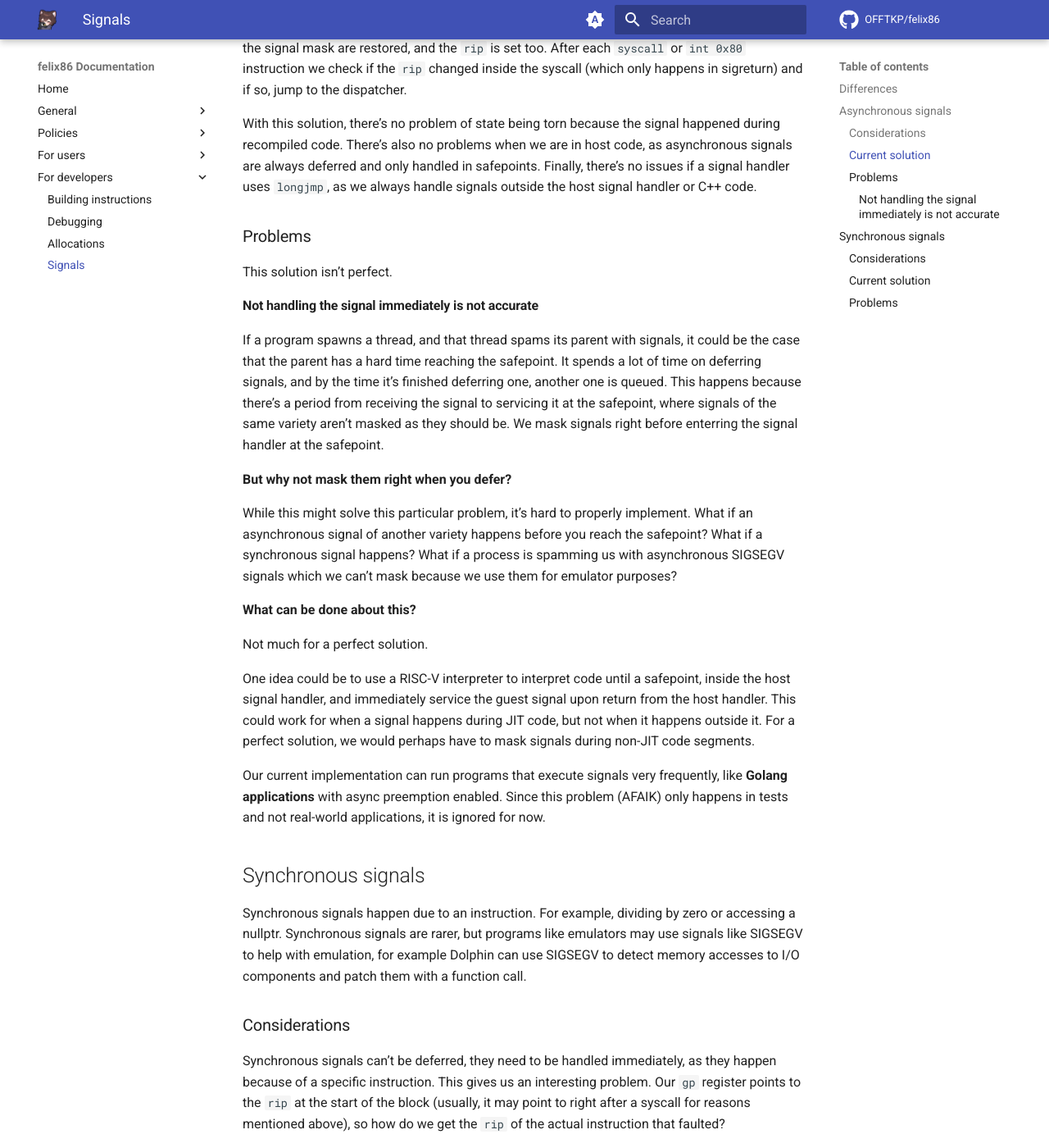
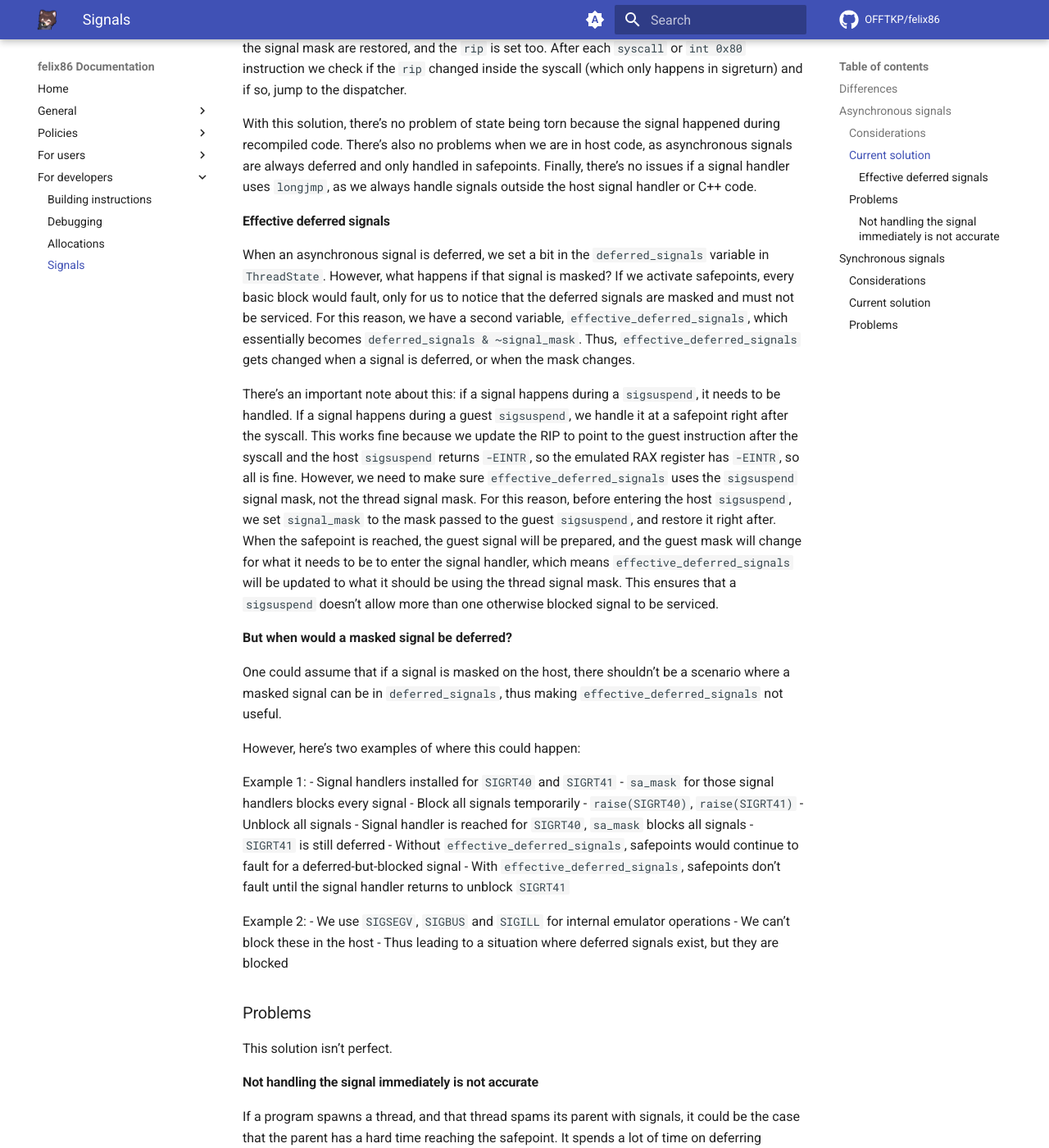
Before and after one commit to felix86-emu/docs, an MkDocs documentation site: the page built from docs/devs/signals.md, in a window 1280 px wide and 1400 px high, scrolled down 1718 px. Shown: the whole window at 82% size. Built offline with MkDocs 1.6.1 and Material for MkDocs 9.7.7, drawn with Linux system fonts in a browser that asks for light colours; comment, search, counter and statistics services are not loaded; some of the changed text lies outside the part shown.

Commit message:
Update docs

```diff
--- a/docs/devs/signals.md
+++ b/docs/devs/signals.md
@@ -37,6 +37,34 @@ When a signal handler is finished, it returns using the `rt_sigreturn` syscall.
 
 With this solution, there's no problem of state being torn because the signal happened during recompiled code. There's also no problems when we are in host code, as asynchronous signals are always deferred and only handled in safepoints. Finally, there's no issues if a signal handler uses `longjmp`, as we always handle signals outside the host signal handler or C++ code.
 
+#### Effective deferred signals
+
+When an asynchronous signal is deferred, we set a bit in the `deferred_signals` variable in `ThreadState`. However, what happens if that signal is masked? If we activate safepoints, every basic block would fault, only for us to notice that the deferred signals are masked and must not be serviced. For this reason, we have a second variable, `effective_deferred_signals`, which essentially becomes `deferred_signals & ~signal_mask`. Thus, `effective_deferred_signals` gets changed when a signal is deferred, or when the mask changes.
+
+There's an important note about this: if a signal happens during a `sigsuspend`, it needs to be handled. If a signal happens during a guest `sigsuspend`, we handle it at a safepoint right after the syscall. This works fine because we update the RIP to point to the guest instruction after the syscall and the host `sigsuspend` returns `-EINTR`, so the emulated RAX register has `-EINTR`, so all is fine. However, we need to make sure `effective_deferred_signals` uses the `sigsuspend` signal mask, not the thread signal mask. For this reason, before entering the host `sigsuspend`, we set `signal_mask` to the mask passed to the guest `sigsuspend`, and restore it right after. When the safepoint is reached, the guest signal will be prepared, and the guest mask will change for what it needs to be to enter the signal handler, which means `effective_deferred_signals` will be updated to what it should be using the thread signal mask. This ensures that a `sigsuspend` doesn't allow more than one otherwise blocked signal to be serviced.
+
+**But when would a masked signal be deferred?**
+
+One could assume that if a signal is masked on the host, there shouldn't be a scenario where a masked signal can be in `deferred_signals`, thus making `effective_deferred_signals` not useful.
+
+However, here's two examples of where this could happen:
+
+Example 1:
+- Signal handlers installed for `SIGRT40` and `SIGRT41`
+- `sa_mask` for those signal handlers blocks every signal
+- Block all signals temporarily
+- `raise(SIGRT40)`, `raise(SIGRT41)`
+- Unblock all signals
+- Signal handler is reached for `SIGRT40`, `sa_mask` blocks all signals
+- `SIGRT41` is still deferred
+- Without `effective_deferred_signals`, safepoints would continue to fault for a deferred-but-blocked signal
+- With `effective_deferred_signals`, safepoints don't fault until the signal handler returns to unblock `SIGRT41`
+
+Example 2:
+- We use `SIGSEGV`, `SIGBUS` and `SIGILL` for internal emulator operations
+- We can't block these in the host
+- Thus leading to a situation where deferred signals exist, but they are blocked
+
 ### Problems
 
 This solution isn't perfect.
@@ -47,7 +75,7 @@ If a program spawns a thread, and that thread spams its parent with signals, it
 
 **But why not mask them right when you defer?**
 
-While this might solve this particular problem, it's hard to properly implement. What if an asynchronous signal of another variety happens before you reach the safepoint? What if a synchronous signal happens? What if a process is spamming us with asynchronous SIGSEGV signals which we can't mask because we use them for emulator purposes?
+While this might solve this particular problem, it's hard to properly implement. What if an asynchronous signal of another variety happens before you reach the safepoint? What if a synchronous signal happens? What if a process is spamming us with asynchronous SIGSEGV signals which we can't mask because we use them for emulator purposes? Additionally, the safepoint needs to store the old `signal_mask`, so we can't change that variable until we are ready to service the signal.
 
 **What can be done about this?**
 
@@ -71,7 +99,7 @@ Currently, we use a vector that maps each x86 `rip` to a RISC-V `pc` for each bl
 
 ### Problems
 
-While this allows us to fetch the actual `rip` from the faulting `pc`, it has a memory overhead. Perhaps a better solution would be identifying all possible faulting points and updating the `gp` register right before they happen. However, this could incur a performance penalty. Another possibility would be mapping all possible faulting `pc` values to their `rip` directly. This should have lower memory overhead, at the expense of having to identify all possible faulting locations.
+While this allows us to fetch the actual `rip` from the faulting `pc`, it has a memory overhead. Perhaps a better solution would be identifying all possible faulting points and updating the `gp` register right before they happen. However, this could incur a performance penalty. Another possibility would be mapping all possible faulting `pc` values to their `rip` directly. This should have lower memory overhead, at the expense of having to identify all possible faulting locations. Another idea is to compile the block again in temporary memory to figure out exactly how many RISC-V instructions each x86 instruction takes to find the x86 RIP at the point of the faulting instruction.
 
 
-[^1]: Realtime signals may have multiple of the same signal being queued. We currently don't handle this behavior and only queue the latest, which is the correct behavior for non-realtime signals.
+[^1]: Realtime signals may have multiple of the same signal being queued. For those, we use a linked list, where each node is allocated using mmap, to avoid using malloc inside the signal handler.
```
